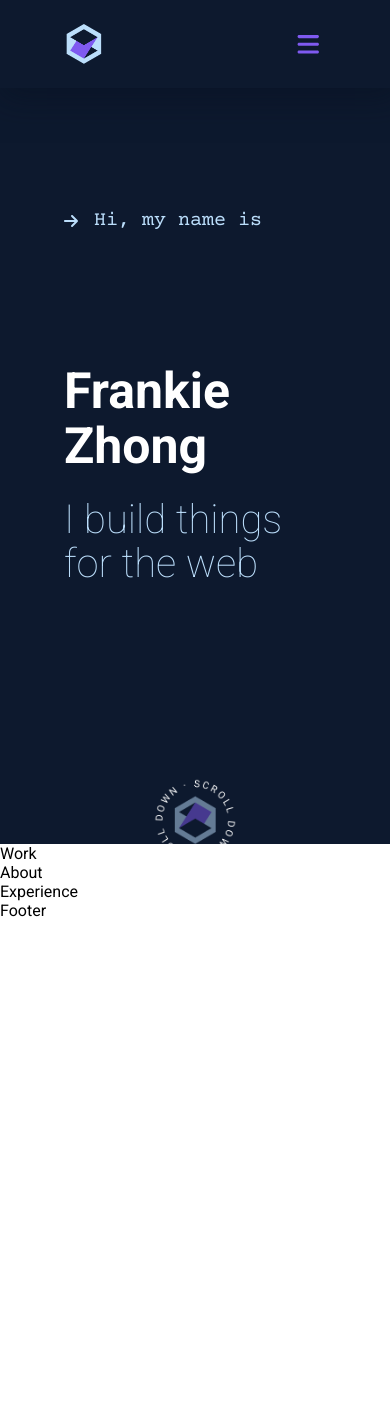
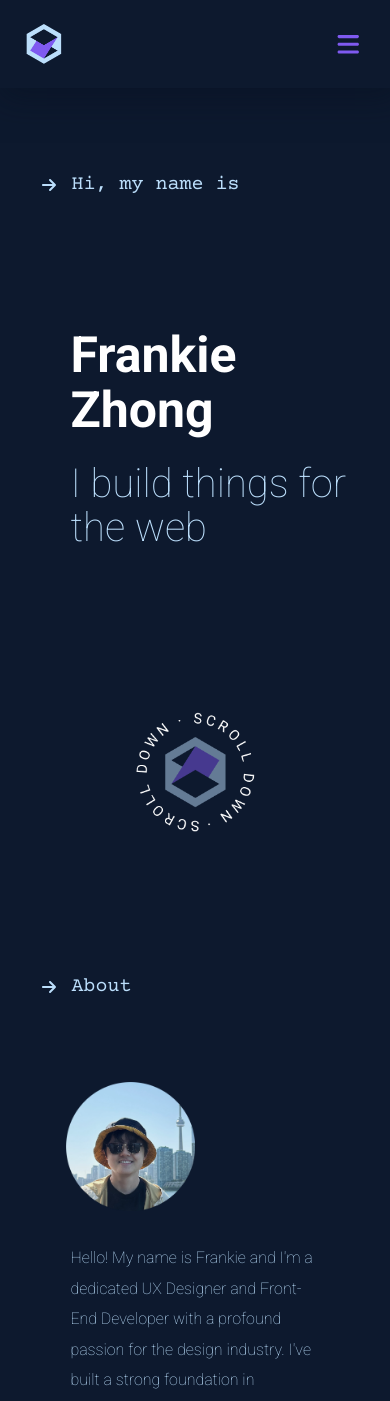
Before and after one commit to FrankieZzzzz/portfolio-react, a React (Create React App) app in the folder frontend_react/: page / in a window 390 px wide. Shown: the top 1401 px of the page. Before the commit the page ends 920 px from the top, so only its background shows below. Built offline with nearby package versions, Linux system fonts and the light colour scheme.

Commit message:
finish head and about page
for both mobile and window size device

```diff
--- a/frontend_react/src/components/Navbar/Navbar.scss
+++ b/frontend_react/src/components/Navbar/Navbar.scss
@@ -5,7 +5,7 @@
     justify-content: space-between;
     align-items: center;
 
-    padding: 1.5rem 4rem;
+    padding: 1.5rem 1.5rem;
     background-color: var(--deepBlue-color);
 
     backdrop-filter: blur(4px);
@@ -14,6 +14,9 @@
     box-shadow: 5px 5px 30px 5px #08112183;
     position: fixed;
     z-index: 200;
+    @media screen and (min-width: 1200px) {
+        padding: 1.5rem 2.8rem;
+    }
 }
 .app__navbar-logo{
     display: flex;
--- a/frontend_react/src/container/About/About.jsx
+++ b/frontend_react/src/container/About/About.jsx
@@ -4,7 +4,6 @@ import './About.scss';
 const About = () => {
   return (
     <div>
-      About
     </div>
   )
 }
--- a/frontend_react/src/container/Experience/Experience.jsx
+++ b/frontend_react/src/container/Experience/Experience.jsx
@@ -3,7 +3,6 @@ import './Experience.scss';
 const Experience = () => {
   return (
     <div>
-      Experience
     </div>
   )
 }
--- a/frontend_react/src/container/Footer/Footer.jsx
+++ b/frontend_react/src/container/Footer/Footer.jsx
@@ -3,7 +3,6 @@ import './Footer.scss';
 const Footer = () => {
   return (
     <div>
-      Footer
     </div>
   )
 }
--- a/frontend_react/src/container/Header/Header.jsx
+++ b/frontend_react/src/container/Header/Header.jsx
@@ -22,6 +22,7 @@ import {faGithub} from '@fortawesome/free-brands-svg-icons';
 const Header = () => {
 
   return (
+    <div className='app__headerBox'>
       <div className='app__header app__flex' id='home'>
         {/* left side icon */}
         <motion.div
@@ -60,21 +61,20 @@ const Header = () => {
           transition={{duration: 0.8}}
           className='app_header-info'
         >
-        <div className='app__header-badge'>
-          <div className='badge-cmp app_flex'>
+          <div className='app__header-title'>
+            <div className='header-title app_flex'>
               <FontAwesomeIcon icon={faArrowRight} />
               <span className='p-text'>Hi, my name is</span>
             </div>
-          <div className='tag-cmp app__flex'>
+            <div className='header-content app__flex'>
               <h1 className='p-text'>Frankie Zhong</h1>
               <h2 className='p-text ' >I build things for the web</h2>
-            <p>Hello! My name is Frankie and I'm a dedicated UX Designer and Front-End Developer with a profound passion for the design industry. Let's collaborate and bring innovative ideas to life!</p>
+              <p>Hello! My name is Frankie and I'm a dedicated UX Designer and Front-End Developer with a profound passion for the design industry. I've built a strong foundation in aesthetics and design through my Art Design degree. Fuelled by a love for digital media and an unwavering commitment to continuous learning, I approach each project as a proactive problem-solver. Let's collaborate and bring innovative ideas to life!</p>
             </div>
           </div>
         </motion.div>
         {/* textcontent */}
         {/* image */}
-
         <motion.div
             whileInView={{ opacity:[0,1] }}
             transition={{ duration: 0.8, delayChildren: 0.5 }}
@@ -94,7 +94,7 @@ const Header = () => {
             transition={{ duration: 0.8, delayChildren: 0.5 }}
             className='app_header-Deco'
         >
-        {/* <img src={images.Frankie} alt='image_profile'/> */}
+
           <motion.img
             whileInView={{ scale:[0,1] }}
             transition={{ duration: 1, ease: 'easeInOut' }}
@@ -103,6 +103,34 @@ const Header = () => {
           />
         </motion.div>
       </div>
+      <div id='app__header-mobile' className='app__header'>
+        <motion.div
+          whileInView={{x:[-100,0],opacity:[0,1]}}
+          transition={{duration: 0.8}}
+          className='app_header-mobileText'
+        >
+          <div className='header-title app_flex'>
+            <FontAwesomeIcon icon={faArrowRight} />
+            <span className='p-text'>About</span>
+          </div>
+          <motion.div
+              whileInView={{ opacity:[0,1] }}
+              transition={{ duration: 0.8, delayChildren: 0.5 }}
+              className='app_mobileText-img'
+              >
+              <motion.img
+                whileInView={{ scale:[0,1] }}
+                transition={{ duration: 1, ease: 'easeInOut' }}
+                src={images.Frankie}
+                className='image_profile'
+              />
+          </motion.div>
+          <div className='header-content app__flex'>
+            <p>Hello! My name is Frankie and I'm a dedicated UX Designer and Front-End Developer with a profound passion for the design industry. I've built a strong foundation in aesthetics and design through my Art Design degree. Fuelled by a love for digital media and an unwavering commitment to continuous learning, I approach each project as a proactive problem-solver. Let's collaborate and bring innovative ideas to life!</p>
+          </div>
+        </motion.div>
+      </div>
+    </div>
   )
 }
 
--- a/frontend_react/src/container/Header/Header.scss
+++ b/frontend_react/src/container/Header/Header.scss
@@ -1,6 +1,9 @@
+.app__headerBox{
+    height: max-content;
+    background: var(--deepBlue-color);
+}
 #home{
     position: relative;
-    background: var(--deepBlue-color);
     .app__wrapper{
         padding: 0;
     }
@@ -10,16 +13,16 @@
     width: 100%;
     height: 100vh;
     flex-direction: row;
-    padding: 12rem 2rem 0em;
+    padding: 8rem 2.6rem 0em;
 
     @media screen and (max-width: 1200px) {
         flex-direction: column;
     }
     @media screen and (min-width: 1200px) {
-        padding: 0rem 6rem 0em;
+        padding: 0rem 10rem 0em;
     }
     @media screen and (min-width: 2000px) {
-        padding: 0rem 12rem 0em;
+        padding: 0rem 16rem 0em;
     }
 }
 .app_header-icon{
@@ -54,10 +57,11 @@
 
     @media screen and (max-width:1200px) {
         width: 100%;
-        margin-right: 0rem;
     }
 }
-.app__header-badge{
+.app__header-title,
+.app_header-mobileText{
+    // border: 1px solid red;
     width: 100%;
     height: 100%;
     display: flex;
@@ -65,8 +69,8 @@
     align-items: flex-start;
     flex-direction: column;
 
-    .badge-cmp{
-        padding: 2rem 2rem 0rem;
+    .header-title{
+        padding: 2rem 0rem 0rem;
         font-family: 'Courier Prime', monospace;
         font-size: 1rem;
         display: flex;
@@ -81,14 +85,14 @@
             padding-left: 1rem;
         }
     }
-    .tag-cmp{
+    .header-content{
         display: flex;
         flex-direction: column;
         align-items: flex-start;
-        padding: 8rem 2rem 0rem;
+        padding: 8rem 0rem 0rem 1.8rem;
         font-family: Roboto;
         @media screen and (min-width:1200px) {
-            padding: 1rem 2rem 0rem;
+            padding: 1rem 2rem 0rem 1.8rem;
         }
         h1{
             font-size: 70px;
@@ -114,7 +118,7 @@
             @media screen and (min-width:780px) {
                 margin-top: 2rem;
                 width: 90%;
-                font-size: 1.5rem;
+                font-size: 1.2rem;
                 font-weight: 200;
                 line-height: 190%;
                 color: var(--lightBlue-color);
@@ -140,7 +144,7 @@
             margin: 0px auto;
             object-fit: contain;
         }
-        @media screen and (min-width: 2000px) {
+        @media screen and (min-width: 1200px) {
             max-width: 75%;
         }
         @media screen and (min-width: 2000px) {
@@ -149,23 +153,66 @@
     }
 }
 .app_header-Deco{
-    width: 100%;
-    height: 100%;
     display: flex;
-    position: relative;
-    padding: 12rem 0rem 0rem;
-    @media screen and (min-width: 800px) {
-        padding: 6rem 0rem 0rem;
+    padding: 10rem 0rem 0em 0rem;
+    @media screen and (min-width: 780px) {
+        padding: 2rem 0rem 0rem;
     }
     @media screen and (min-width: 1200px) {
         display: none;
     }
     img{
-        max-width: 26%;
+        max-width: 65%;
         object-fit: contain;
         margin: 0px auto;
-        @media screen and (min-width: 800px) {
-            width: 20%;
+        @media screen and (min-width: 780px) {
+            display: none;
         }
     }
 }
+#app__header-mobile{
+    flex: 1;
+    width: 100%;
+    height: 100vh;
+    flex-direction: row;
+    padding: 8rem 2.6rem 0em;
+    background: var(--deepBlue-color);
+
+    .app_header-mobileText{
+        justify-content: flex-start;
+
+        .header-title{
+            padding: 0rem 0rem 0rem;
+        }
+       .app_mobileText-img{
+            display: block;
+            position: relative;
+            padding: 5rem 0rem 0rem 1.5rem;
+            max-width: 50%;
+            img {
+                max-width: 100%;
+                display: block;
+                object-fit: contain;
+                @media screen and (min-width: 650px) {
+                    max-width: 75%;
+                }
+            }
+        }
+
+        .header-content{
+            padding: 2rem 0rem 0rem 1.8rem;
+            p{
+                margin-top: 0rem;
+                width: 90%;
+                font-size: 1rem;
+                font-weight: 200;
+                line-height: 190%;
+                color: var(--lightBlue-color);
+                display: block;
+            }
+        }
+    }
+    @media screen and (min-width: 780px) {
+        display: none;
+    }
+}
--- a/frontend_react/src/container/Work/Work.jsx
+++ b/frontend_react/src/container/Work/Work.jsx
@@ -3,7 +3,6 @@ import './Work.scss';
 const Work = () => {
   return (
     <div>
-      Work
     </div>
   )
 }
```
Lines whose indentation alone changed are shown as unchanged.
